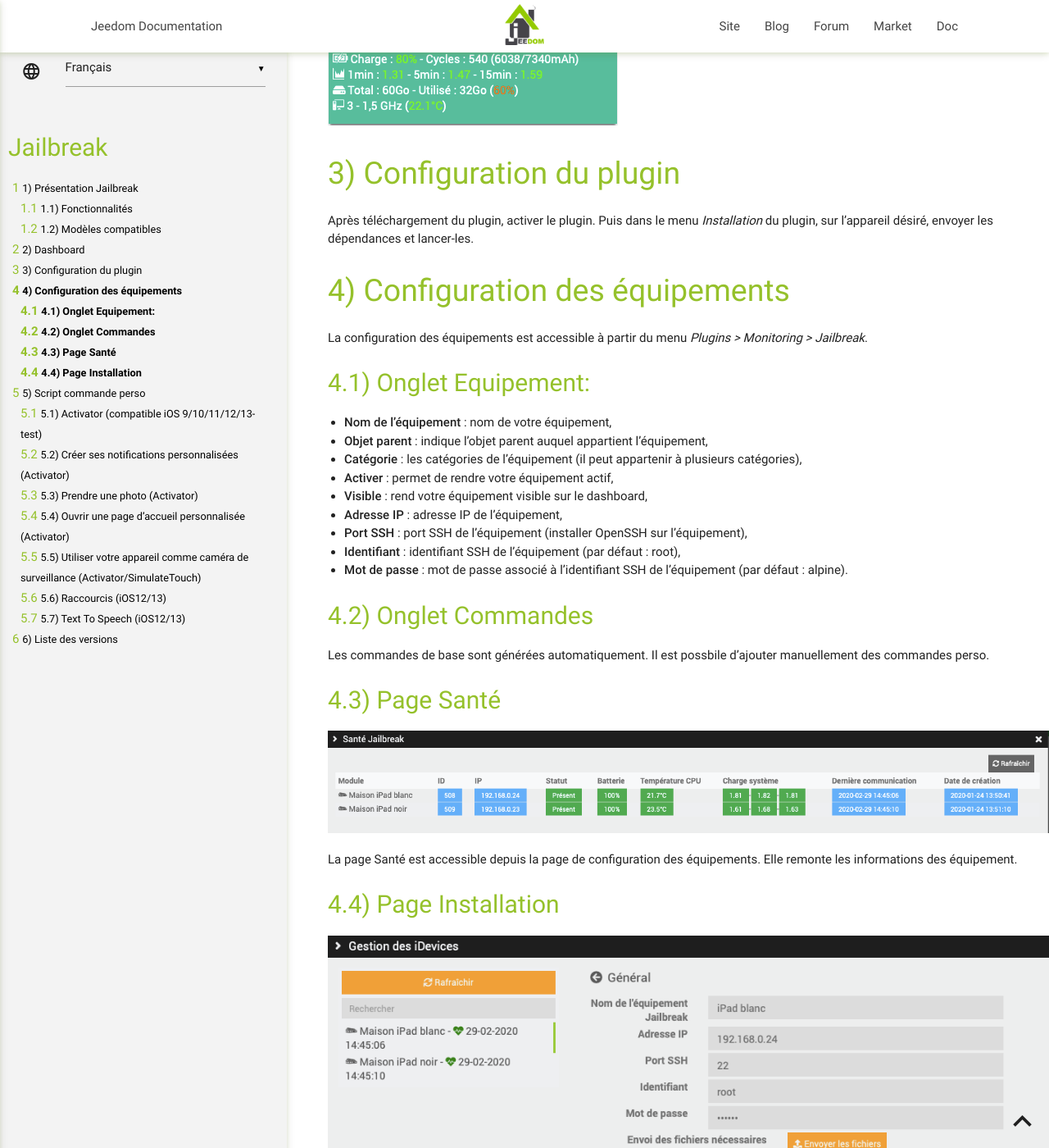
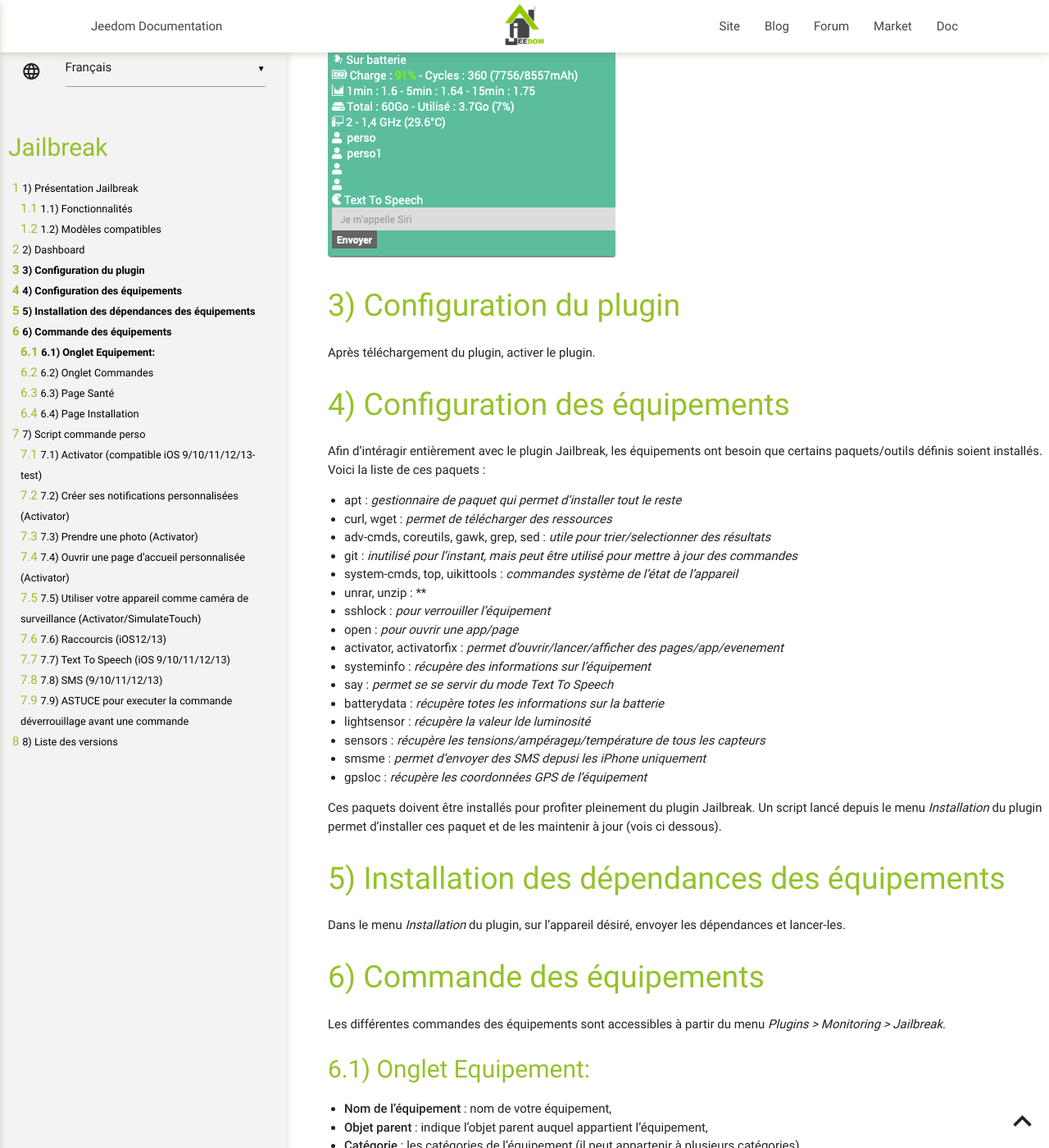
Before and after one commit to Flobul/Jailbreak, a Jekyll site: the page built from docs/fr_FR/index.md, in a window 1280 px wide and 1400 px high, scrolled down 1168 px. Shown: the whole window at 82% size. Built offline with Jekyll 4.4.1, drawn with Linux system fonts in a browser that asks for light colours; our own code applies the rules of GitHub Pages for plain Markdown files; some of the changed text lies outside the part shown.

Commit message:
Update index.md

````diff
--- a/docs/fr_FR/index.md
+++ b/docs/fr_FR/index.md
@@ -27,18 +27,47 @@
 Dashboard
 =========
 
-![Visuel du dashboard](../assets/images/Dashboard.png "Visuel du dashboard")
+![Visuel du dashboard](../images/jailbreak_screenshot.png "Visuel du dashboard")
 
 Configuration du plugin
 =======================
 
 Après téléchargement du plugin, activer le plugin.
-Puis dans le menu *Installation* du plugin, sur l'appareil désiré, envoyer les dépendances et lancer-les.
 
 Configuration des équipements
 =============================
 
-La configuration des équipements est accessible à partir du menu *Plugins > Monitoring > Jailbreak*.
+Afin d'intéragir entièrement avec le plugin Jailbreak, les équipements ont besoin que certains paquets/outils définis soient installés.
+Voici la liste de ces paquets :
+- apt : *gestionnaire de paquet qui permet d'installer tout le reste*
+- curl, wget : *permet de télécharger des ressources*
+- adv-cmds, coreutils, gawk, grep, sed : *utile pour trier/selectionner des résultats*
+- git : *inutilisé pour l'instant, mais peut être utilisé pour mettre à jour des commandes*
+- system-cmds, top, uikittools : *commandes système de l'état de l'appareil*
+- unrar, unzip : **
+- sshlock : *pour verrouiller l'équipement*
+- open : *pour ouvrir une app/page*
+- activator, activatorfix : *permet d'ouvrir/lancer/afficher des pages/app/evenement*
+- systeminfo : *récupère des informations sur l'équipement*
+- say  : *permet se se servir du mode Text To Speech*
+- batterydata : *récupère totes les informations sur la batterie*
+- lightsensor : *récupère la valeur lde luminosité*
+- sensors : *récupère les tensions/ampérageµ/température de tous les capteurs*
+- smsme : *permet d'envoyer des SMS depusi les iPhone uniquement*
+- gpsloc : *récupère les coordonnées GPS de l'équipement*
+
+Ces paquets doivent être installés pour profiter pleinement du plugin Jailbreak.
+Un script lancé depuis le menu *Installation* du plugin permet d'installer ces paquet et de les maintenir à jour (vois ci dessous).
+
+Installation des dépendances des équipements
+============================================
+
+Dans le menu *Installation* du plugin, sur l'appareil désiré, envoyer les dépendances et lancer-les.
+
+Commande des équipements
+=============================
+
+Les différentes commandes des équipements sont accessibles à partir du menu *Plugins > Monitoring > Jailbreak*.
 
 Onglet Equipement:
 ------------------
@@ -88,7 +117,7 @@
 La commande perso permet de créer soi-même une commande personnalisée.
 
 Activator (compatible iOS 9/10/11/12/13-test)
----------------------------------------
+---------------------------------------------
 
 > (si votre appareil est verrouillé, pensez à lancer la commande de déverrouillage avant celle-ci)
 
@@ -164,12 +193,23 @@
 2) Sur Jeedom, dans la commande perso, entrer ```uiopen "shortcuts://run-shortcut?name=XXX"``` en remplaçant XXX par le nom du raccourci.
 > (si votre appareil est verrouillé, pensez à lancer la commande de déverrouillage avant celle-ci (commande ```unlock```))
 
-Text To Speech (iOS12/13)
+Text To Speech (iOS 9/10/11/12/13)
 -------------------------
 Faites parler Thomas, Amelie ou Siri en envoyant le message désiré.
 Depuis le dashboard, saisissez le texte que vous souhaitez faire lire à votre appareil (limite de 5 secondes de lecture)
 Depuis Jeedom (scenario, script, autre plugin...), vous pouvez utiliser l'action message pour faire parler votre appareil.
 
+SMS (9/10/11/12/13)
+-------------------
+Envoyez un SMS depuis votre appareil via Jeedom.
+Prérequis : avoir un iPhone (iPad, AppleWatch non fonctionnels), avoir une carte SIM active sur l'iPhone.
+
+ASTUCE pour executer la commande déverrouillage avant une commande
+------------------------------------------------------------------
+Dans les réglages de la commande que l'on veut lancer (ouvrir Safari, ouvrir une app), ajoutez une *action avant d'execution la commande*, et cherchez la commande de deverrouillage (unlock) puis sauvegardez.
+![Unlock](../assets/images/unlock.png "Unlock")
+
+
 Liste des versions
 ==================
 
````
